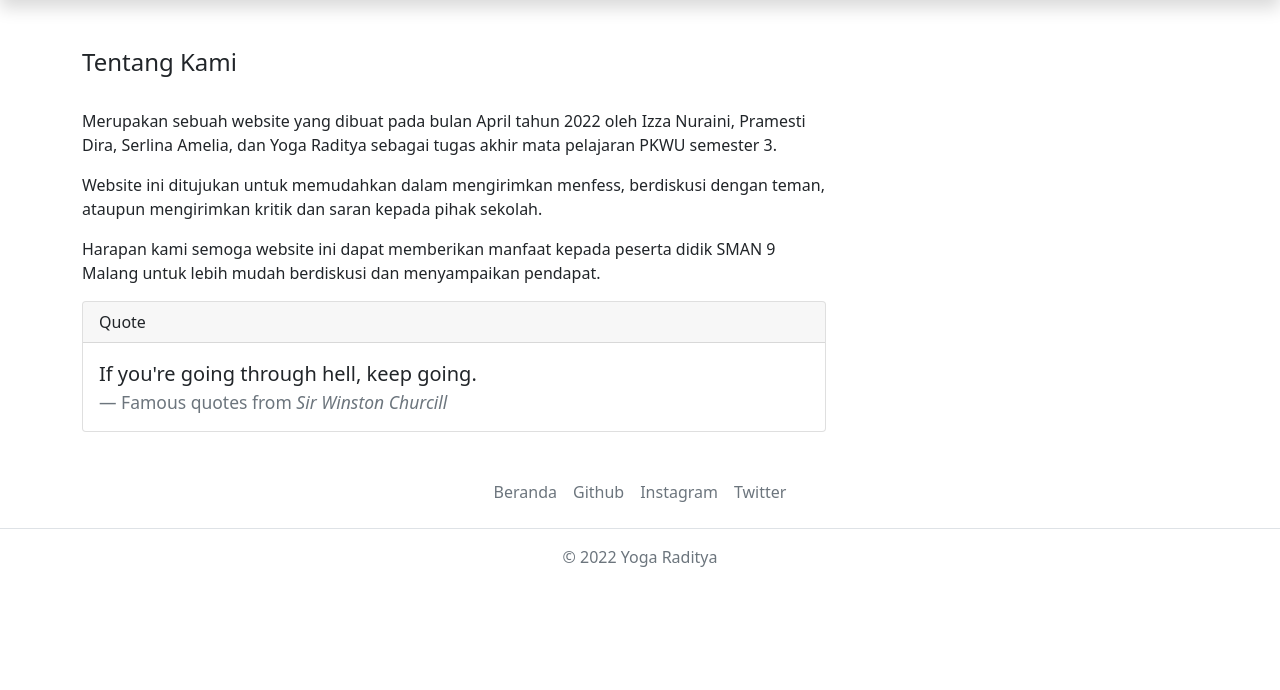
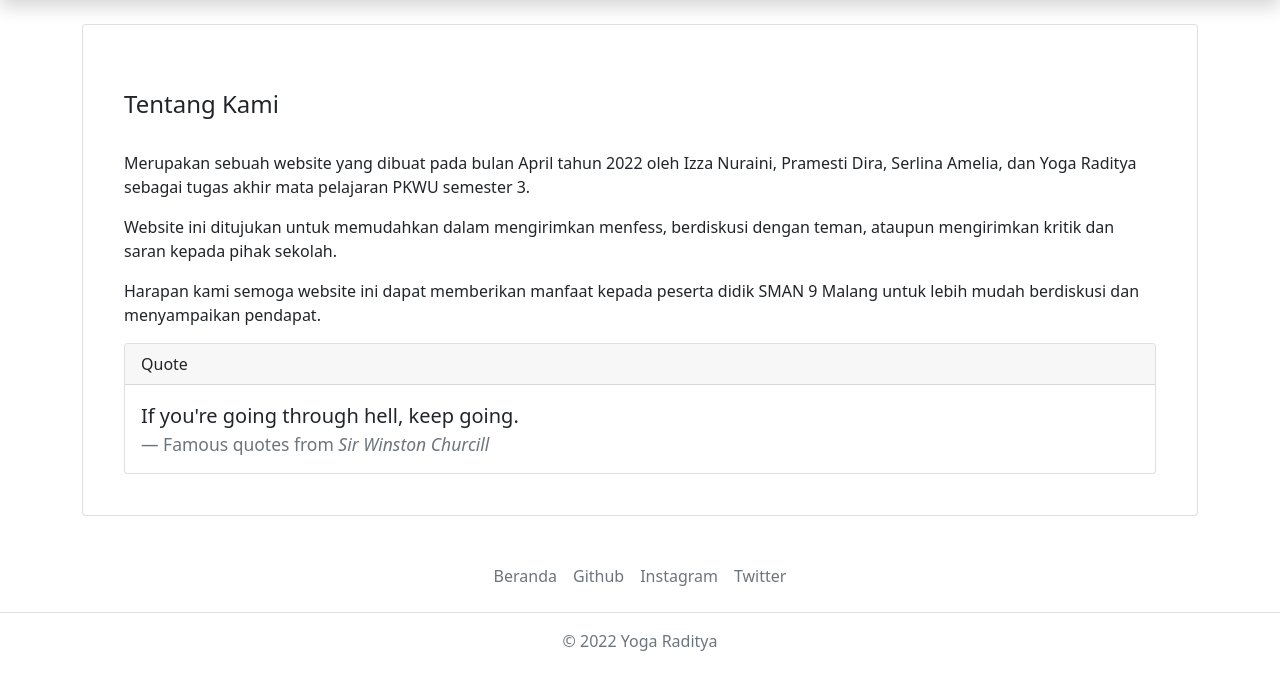
Before and after one commit to LycusFelicius/discussion-forum, a PHP site: page /tentang.php in a window 1280 px wide. Shown: the part 56-746 px from the top of the page. Run offline with PHP 8.4, Linux system fonts and the light colour scheme; a user stored in the database is signed in; some libraries are stand-ins or nearby versions.

Commit message:
Update tentang.php

```diff
--- a/tentang.php
+++ b/tentang.php
@@ -70,7 +70,8 @@ if($link === false){
   </div>
 </nav>
 <div class="container" style="padding-top: 80px;">
-        <div class="col-sm-8">
+        <div class="card">
+            <div class="card-body fly-margin">
             <br>
               <h4>Tentang Kami</h4>
               <br>
@@ -86,6 +87,7 @@ if($link === false){
     </blockquote>
   </div>
 </div>
+            </div>
     </div>
 </div>
 <footer class="py-3 my-4">
```
